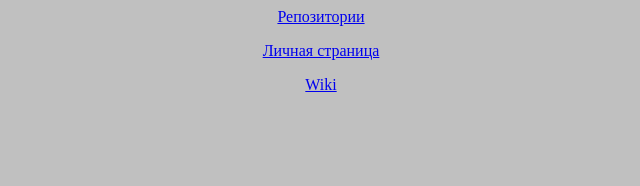
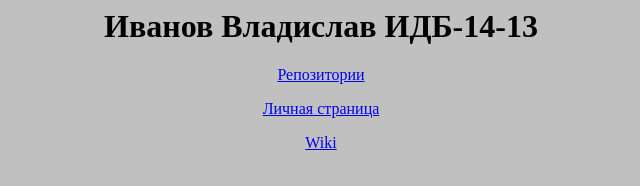
Before and after one commit to ironosier/ivanovvlad.github.io, a plain HTML site: page index.html in a window 1280 px wide. Shown: the whole page, without its empty margins (319-959 px from the left). Drawn offline with Linux system fonts and the light colour scheme.

Commit message:
Update index.html

```diff
--- a/index.html
+++ b/index.html
@@ -5,6 +5,7 @@
  </head>
  <body bgcolor="#c0c0c0">
  <center>
+  <h1> Иванов Владислав ИДБ-14-13 </h1>
   <p><a href="https://github.com/ironosier/ivanovvlad.github.io">Репозитории</a></p>
   <p><a href="https://github.com/ironosier">Личная страница</a></p>
   <p><a href="https://github.com/ironosier/ivanovvlad.github.io/wiki">Wiki</a></p>
```
